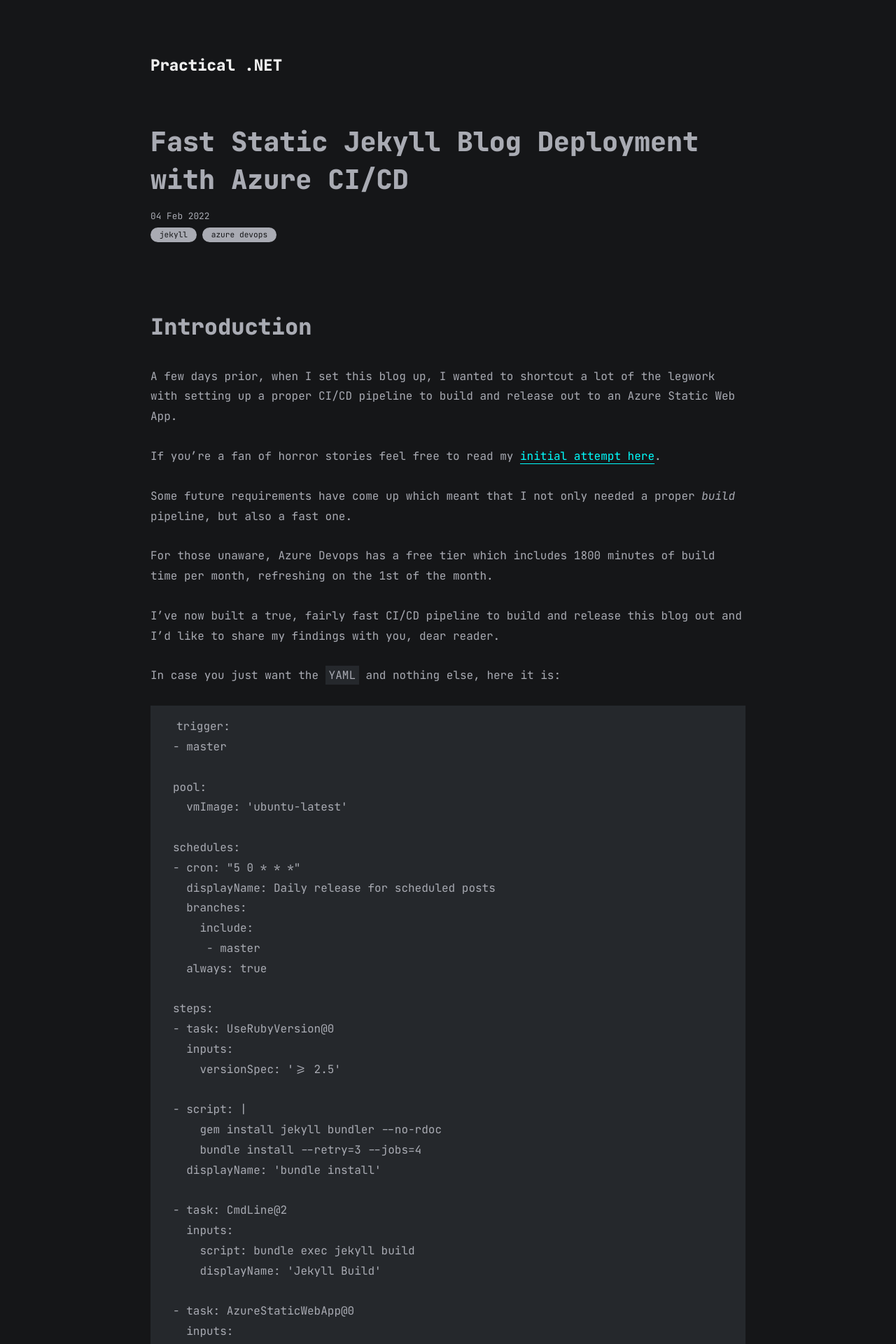
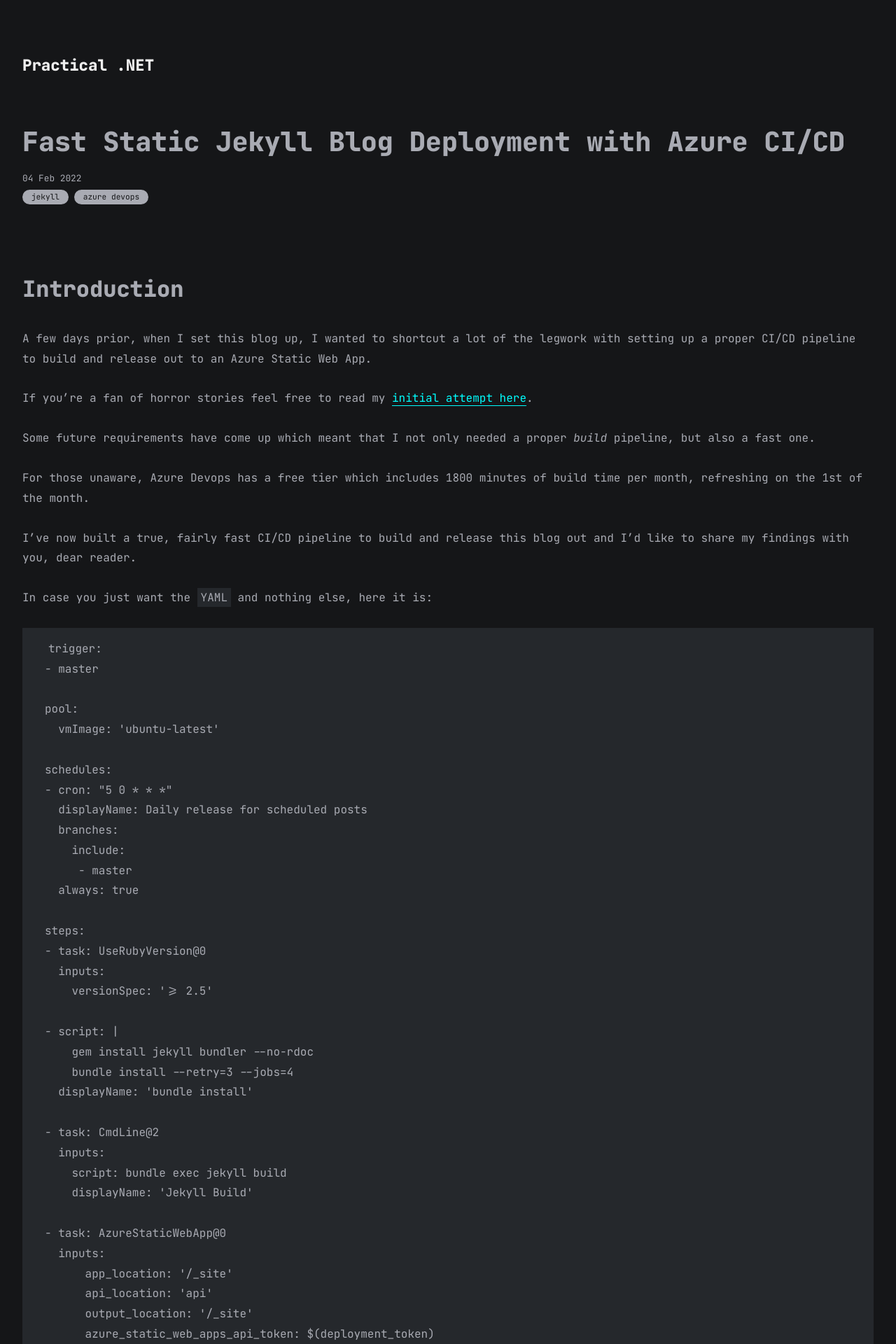
Before and after one commit to james-gould/PersonalBlog, a Jekyll site: the page built from all_collections/_posts/2022-02-04-easy-azure-static-webapp-blog.md, in a window 1280 px wide. Shown: the top 1920 px of the page at 70% size. Built offline with Jekyll 4.4.1, drawn with Linux system fonts in a browser that asks for light colours.

```diff
--- a/assets/css/post.css
+++ b/assets/css/post.css
@@ -45,8 +45,8 @@ header {
 }
 main {
   margin: 0 auto;
-  max-width: 850px;
-  padding: 3rem 0 4rem 0;
+  max-width: 1500px;
+  padding: 3rem 2rem 4rem 2rem;
 }
 .article {
   margin-bottom: 3rem;
```
